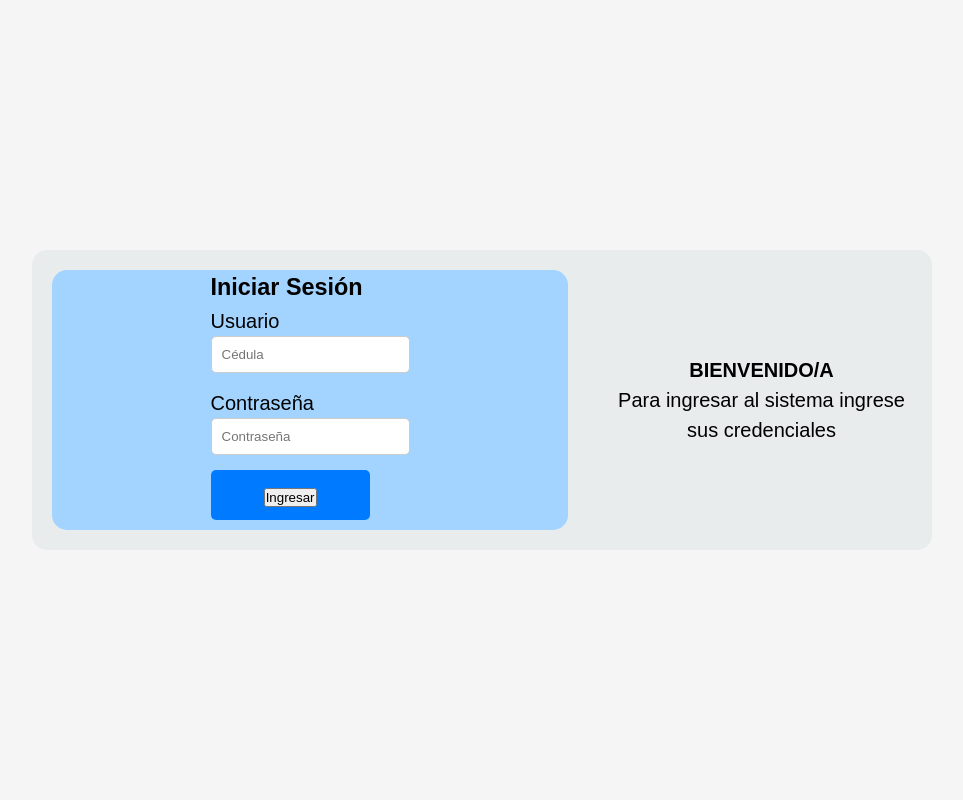
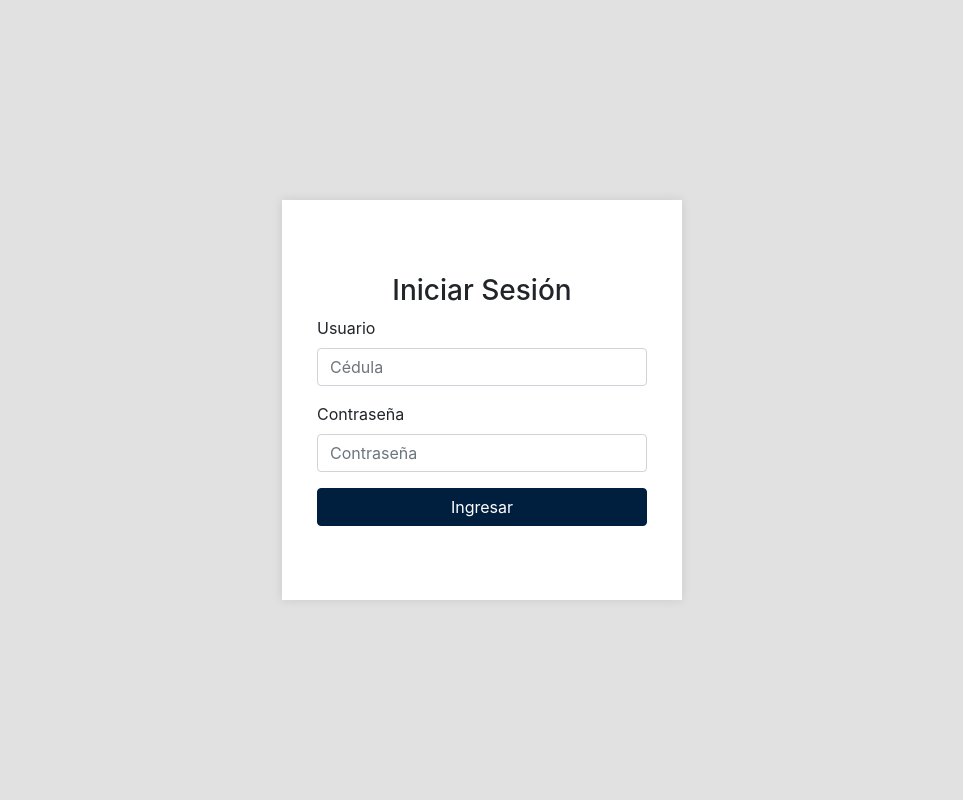
Before and after one commit to TheMatt23/Proyecto, a Django app: page /login/ in a window 1280 px wide. Shown: the whole page, without its empty margins (158-1121 px from the left). Run offline with Django 5.2, Linux system fonts and the light colour scheme; some libraries are stand-ins or nearby versions.

Commit message:
cambios estilos

```diff
--- a/login/templates/sesion.html
+++ b/login/templates/sesion.html
@@ -4,101 +4,62 @@
     <meta charset="UTF-8">
     <meta name="viewport" content="width=device-width, initial-scale=1.0">
     <title>Document</title>
+    <link href="https://stackpath.bootstrapcdn.com/bootstrap/4.5.2/css/bootstrap.min.css" rel="stylesheet">
     <style>
-        * {
-          margin: 0;
-          padding: 0;
-          box-sizing: border-box;
+      body{
+        background-color: #e1e1e1; /* Color de fondo para todo el documento */
       }
-        body {
-          font-family: sans-serif;
-          font-size: 20px;
-          line-height: 1.5;
-          display: flex;
-          justify-content: center;
-          align-items: center;
-          height: 100vh;
-          background-color: #f5f5f5;
+      .container{
+        width: 400px;
+        height: 400px;
+        background-color: #fff; /* Fondo del contenedor */
+        position: absolute;
+        top: 50%;
+        left: 50%;
+        transform: translate(-50%, -50%);
+        box-shadow: 0 0 10px rgba(0, 0, 0, 0.1);
       }
-
-        .contenedor-login {
-          display: flex;
-          justify-content: space-between;
-          align-items: center;
-          background-color: rgb(232, 236, 237);
-          width: 900px;
-          height: 300px;
-          overflow: auto;
-          border-radius: 15px;
+      .login {
         padding: 20px;
       }
-        .login {
-          background-color: #a2d4ff;
-          width: 60%;
-          height: 100%;
-          border-radius: 15px;
-          padding: 20px;
-          display: flex;
-          flex-direction: column;
-          justify-content: center;
-          align-items: center;
+      .text-center {
+        text-align: center !important;
       }
-        .entrada {
-          width: 100%;
-          padding: 10px;
-          margin-bottom: 15px;
-          border-radius: 5px;
-          border: 1px solid #ccc;
+      .btn-primary {
+        background-color: #001f3f; /* Color de fondo del botón */
+        border-color: #001f3f; /* Color del borde del botón */
       }
-        .boton-login {
-          background-color: #007bff;
-          color: white;
-          padding: 10px 20px;
-          border-radius: 5px;
-          cursor: pointer;
-          text-align: center;
-          width: 80%;
-          margin-bottom: 10px;
-        }
-        .mensaje-modal-login {
-          width: 35%;
-          height: 100%;
-          display: flex;
-          flex-direction: column;
-          justify-content: center;
-          text-align: center;
-          animation: fade-in 2s ease-out;
-        }
-
-        @keyframes fade-in {
-          from {
-            opacity: 0;
-          }
-          to {
-            opacity: 1;
-          }
+      .btn-primary:hover {
+        background-color: #003061; /* Color de fondo del botón al pasar el mouse */
+        border-color: #003061; /* Color del borde del botón al pasar el mouse */
       }
     </style>
 </head>
 <body>
+    <div class="container">
+        <div class="row justify-content-center align-items-center h-100">
+            <div class="col-md-12">
                 <div class="contenedor-login">
                     <div class="login">
                         <form action="" method="post">
                             {% csrf_token %}
-                <h3>Iniciar Sesión</h3>
+                            <h3 class="text-center">Iniciar Sesión</h3>
                             {% if error %}
-                    <p style="color: red;">{{ error }}</p>
+                                <p class="text-danger text-center">{{ error }}</p>
                             {% endif %}
-                <p>Usuario</p>
-                <input class="entrada" type="text" name="cedula" placeholder="Cédula" required />
-                <p>Contraseña</p>
-                <input class="entrada" type="password" name="contrasena" placeholder="Contraseña" required />
-                <p class="boton-login"><input type="submit" value="Ingresar"></p>
+                            <div class="form-group">
+                                <label for="cedula">Usuario</label>
+                                <input class="form-control" type="text" name="cedula" id="cedula" placeholder="Cédula" required>
+                            </div>
+                            <div class="form-group">
+                                <label for="contrasena">Contraseña</label>
+                                <input class="form-control" type="password" name="contrasena" id="contrasena" placeholder="Contraseña" required>
+                            </div>
+                            <button type="submit" class="btn btn-primary btn-block">Ingresar</button>
                         </form>
                     </div>
-        <div class="mensaje-modal-login">
-            <h4>BIENVENIDO/A</h4>
-            <p>Para ingresar al sistema ingrese sus credenciales</p>
+                </div>
+            </div>
         </div>
     </div>
 </body>
```
Also changed, not shown: login/templates/pantallaInicio.html (+44 -49 lines). Lines whose indentation alone changed are shown as unchanged.
